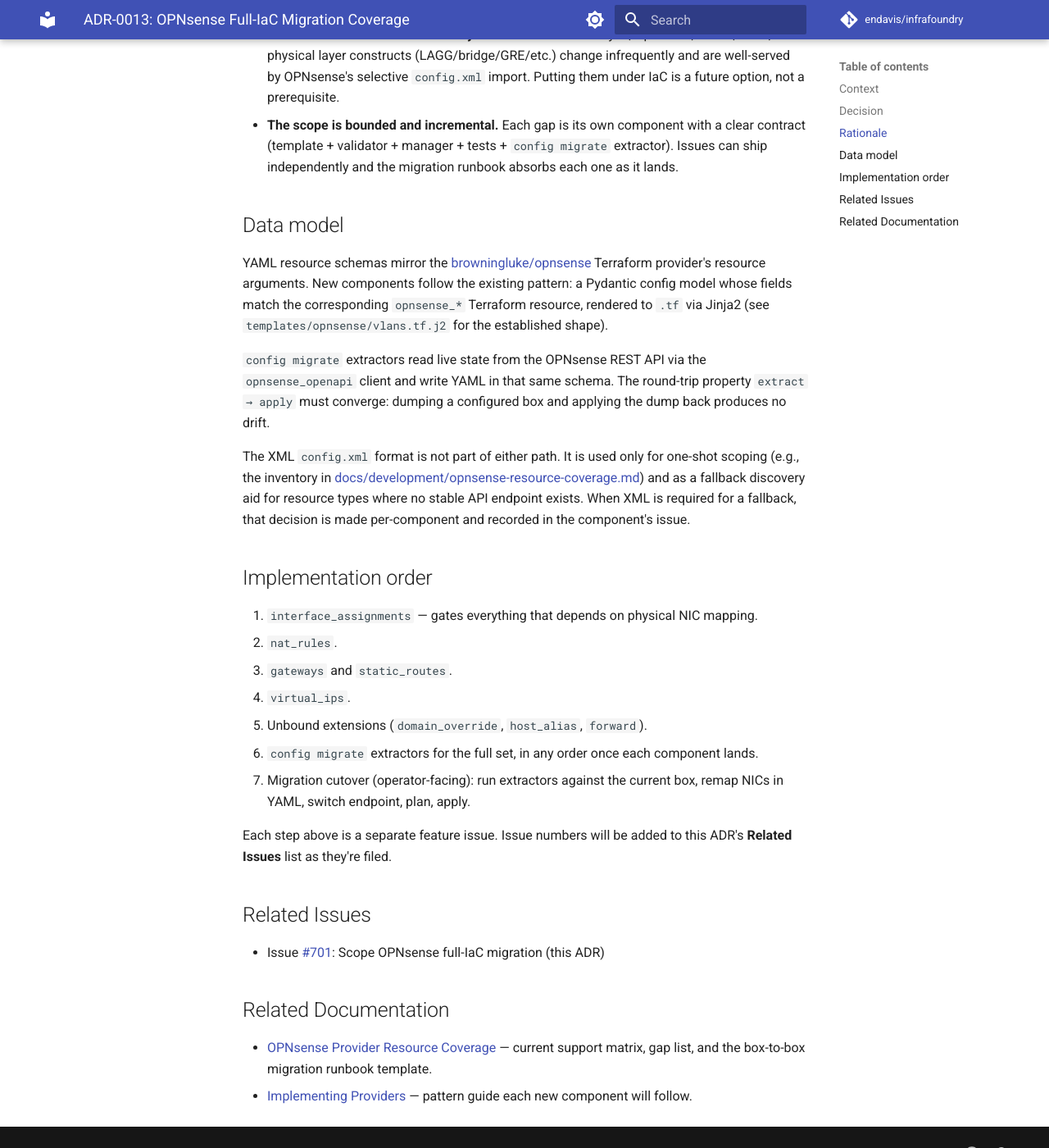
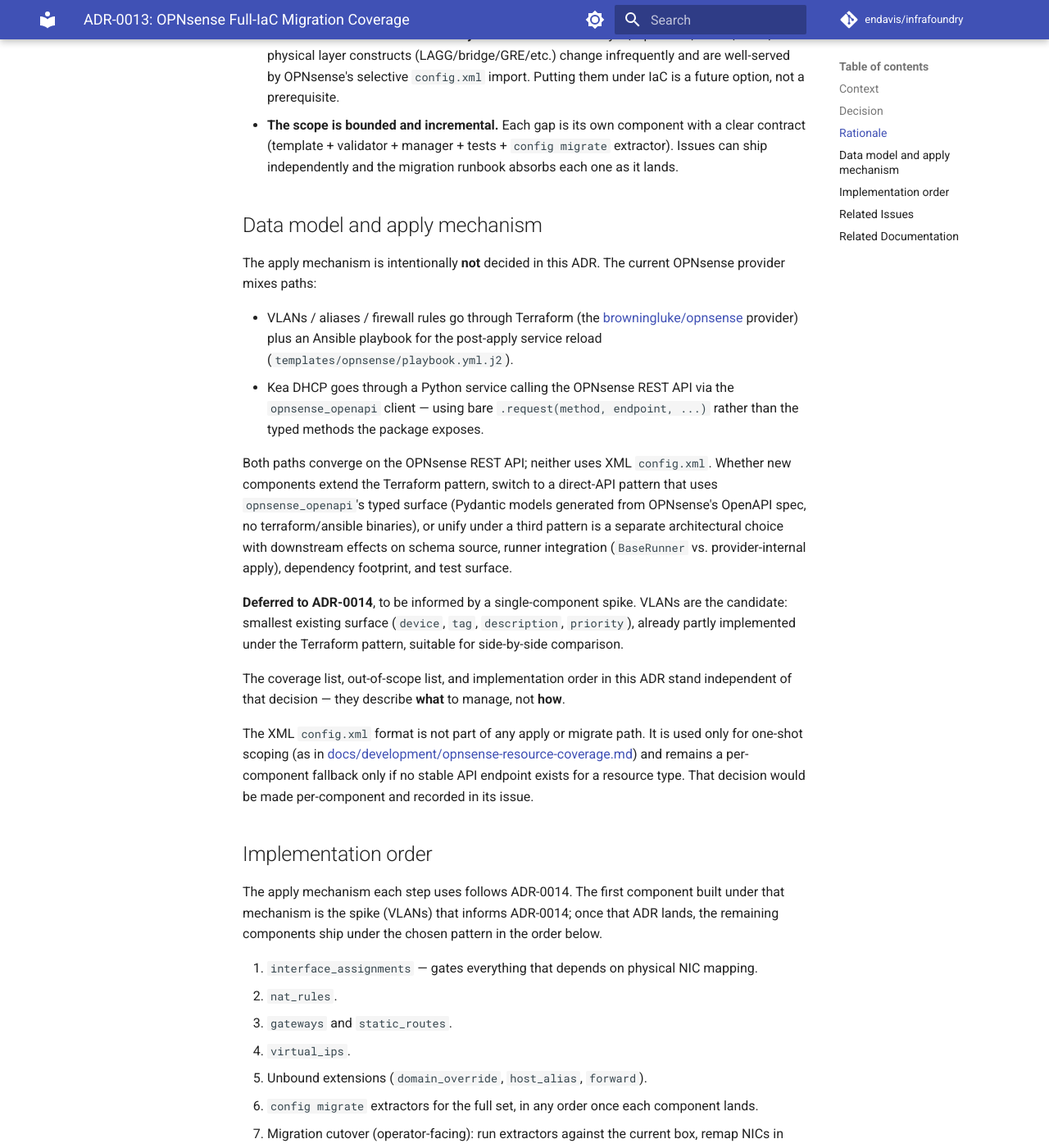
Before and after one commit to endavis/infrafoundry, an MkDocs documentation site: the page built from docs/decisions/0013-opnsense-full-iac-migration.md, in a window 1280 px wide and 1400 px high, scrolled down 2029 px. Shown: the whole window at 82% size. Built offline with MkDocs 1.6.1 and Material for MkDocs 9.7.7, drawn with Linux system fonts in a browser that asks for light colours; comment, search, counter and statistics services are not loaded.

Commit message:
docs: defer OPNsense apply mechanism to ADR-0014
The original "Data model" section in ADR-0013 over-committed to the
existing Terraform pattern (YAML → Jinja2 .tf.j2 → terraform → the
browningluke/opnsense provider, plus an Ansible playbook for service
reload). Today's pipeline is a mix — Kea DHCP already calls the OPNsense
REST API directly via opnsense_openapi (though using untyped .request()
rather than the typed surface the package exposes).

Before filing the per-component issues, validate whether the new
components should follow the Terraform pattern or switch to a typed
direct-API pattern using opnsense_openapi (Pydantic models from the
OPNsense OpenAPI spec, no terraform/ansible binaries). That choice
affects schema source, runner integration, dependency footprint, and
test surface.

Rewrite the section to:

- Describe today's mixed pipeline honestly.
- Defer the apply-mechanism choice to ADR-0014, informed by a VLAN spike
  (smallest existing surface, suitable for side-by-side comparison).
- Note that the coverage and out-of-scope lists in this ADR stand
  independent of that choice — they describe what to manage, not how.

Add a one-line forward reference at the top of the Implementation order
section pointing to ADR-0014 for the apply-mechanism decision.

Addresses #701

Co-Authored-By: Claude Opus 4.7 (1M context) <noreply@anthropic.com>

```diff
--- a/docs/decisions/0013-opnsense-full-iac-migration.md
+++ b/docs/decisions/0013-opnsense-full-iac-migration.md
@@ -47,15 +47,24 @@ ISC DHCP (`<dhcpd>`/`<dhcpdv6>`) is also out of scope going forward — Kea is t
 - **The deferred items are deliberately small and stable.** HA sync, OpenVPN, ACME, certs, and physical layer constructs (LAGG/bridge/GRE/etc.) change infrequently and are well-served by OPNsense's selective `config.xml` import. Putting them under IaC is a future option, not a prerequisite.
 - **The scope is bounded and incremental.** Each gap is its own component with a clear contract (template + validator + manager + tests + `config migrate` extractor). Issues can ship independently and the migration runbook absorbs each one as it lands.
 
-## Data model
+## Data model and apply mechanism
 
-YAML resource schemas mirror the [browningluke/opnsense](https://registry.terraform.io/providers/browningluke/opnsense/latest/docs) Terraform provider's resource arguments. New components follow the existing pattern: a Pydantic config model whose fields match the corresponding `opnsense_*` Terraform resource, rendered to `.tf` via Jinja2 (see `templates/opnsense/vlans.tf.j2` for the established shape).
+The apply mechanism is intentionally **not** decided in this ADR. The current OPNsense provider mixes paths:
 
-`config migrate` extractors read live state from the OPNsense REST API via the `opnsense_openapi` client and write YAML in that same schema. The round-trip property `extract → apply` must converge: dumping a configured box and applying the dump back produces no drift.
+- VLANs / aliases / firewall rules go through Terraform (the [browningluke/opnsense](https://registry.terraform.io/providers/browningluke/opnsense/latest/docs) provider) plus an Ansible playbook for the post-apply service reload (`templates/opnsense/playbook.yml.j2`).
+- Kea DHCP goes through a Python service calling the OPNsense REST API via the `opnsense_openapi` client — using bare `.request(method, endpoint, ...)` rather than the typed methods the package exposes.
 
-The XML `config.xml` format is not part of either path. It is used only for one-shot scoping (e.g., the inventory in [docs/development/opnsense-resource-coverage.md](../development/opnsense-resource-coverage.md)) and as a fallback discovery aid for resource types where no stable API endpoint exists. When XML is required for a fallback, that decision is made per-component and recorded in the component's issue.
+Both paths converge on the OPNsense REST API; neither uses XML `config.xml`. Whether new components extend the Terraform pattern, switch to a direct-API pattern that uses `opnsense_openapi`'s typed surface (Pydantic models generated from OPNsense's OpenAPI spec, no terraform/ansible binaries), or unify under a third pattern is a separate architectural choice with downstream effects on schema source, runner integration (`BaseRunner` vs. provider-internal apply), dependency footprint, and test surface.
+
+**Deferred to ADR-0014**, to be informed by a single-component spike. VLANs are the candidate: smallest existing surface (`device`, `tag`, `description`, `priority`), already partly implemented under the Terraform pattern, suitable for side-by-side comparison.
+
+The coverage list, out-of-scope list, and implementation order in this ADR stand independent of that decision — they describe **what** to manage, not **how**.
+
+The XML `config.xml` format is not part of any apply or migrate path. It is used only for one-shot scoping (as in [docs/development/opnsense-resource-coverage.md](../development/opnsense-resource-coverage.md)) and remains a per-component fallback only if no stable API endpoint exists for a resource type. That decision would be made per-component and recorded in its issue.
 
 ## Implementation order
+
+The apply mechanism each step uses follows ADR-0014. The first component built under that mechanism is the spike (VLANs) that informs ADR-0014; once that ADR lands, the remaining components ship under the chosen pattern in the order below.
 
 1. `interface_assignments` — gates everything that depends on physical NIC mapping.
 2. `nat_rules`.
```
